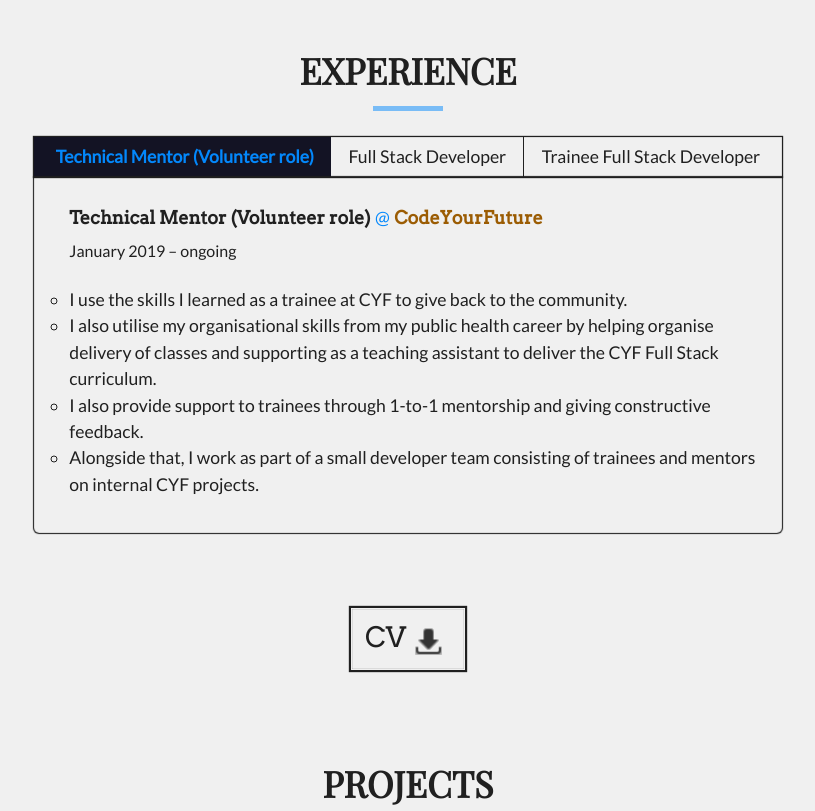
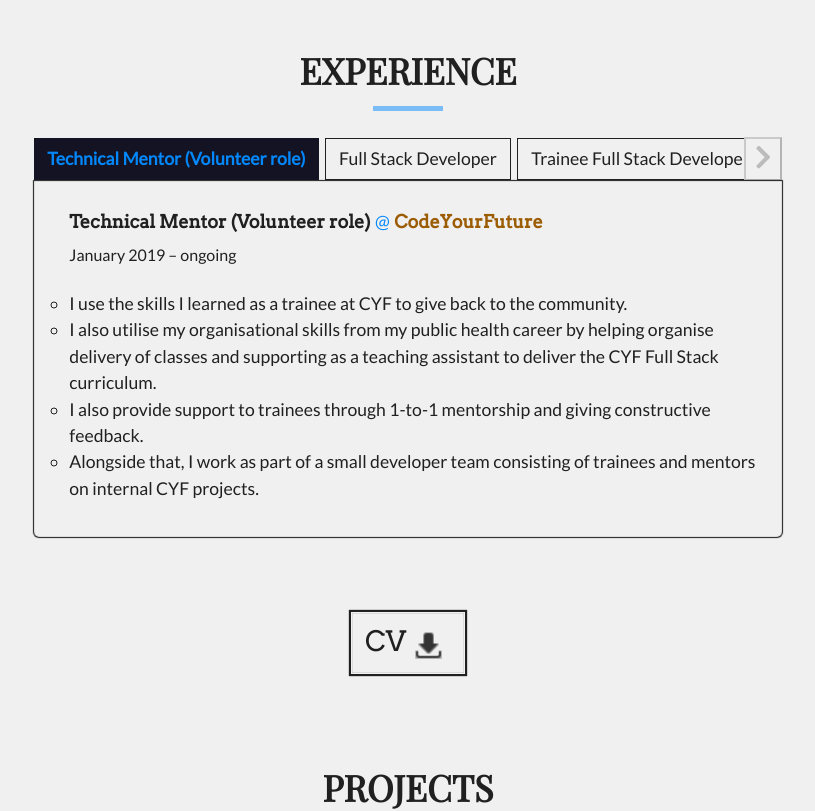
Before and after one commit to abdulkadiret/personal-portfolio, a React (Create React App) app: page / in a window 1280 px wide. Shown: the part 2200-3011 px from the top of the page, without its empty margins (232-1047 px from the left). Built offline with nearby package versions, Linux system fonts and the light colour scheme; a web font is replaced by a local one.

Commit message:
Update styles

```diff
--- a/src/components/Experience/style.css
+++ b/src/components/Experience/style.css
@@ -2,29 +2,71 @@
   background: var(--background-color);
 }
 
+.scroll-wrapper {
+  position: relative;
+  display: flex;
+  align-items: center;
+}
+
 .button__group {
-  box-shadow: inset 0 0 1px 0 var(--text-color), 0 0 1px 1px var(--text-color);
+  display: flex;
+  overflow-x: auto;
+  white-space: nowrap;
+  -webkit-overflow-scrolling: touch;
+  scrollbar-width: none;
+  flex-grow: 1;
+  scroll-behavior: smooth;
+}
+
+/* Buttons inside scroll area */
+.button__group .btn {
+  flex: 0 0 auto;
+  margin-right: 0.4rem;
+  margin-left: 0.4rem;
+}
+
+.button__group .btn:first-child {
+  margin-left: 0;
+}
+
+.button__group .btn:last-child {
+  margin-right: 0;
+}
+
+/* Scroll buttons */
+.scroll-btn {
+  background: none;
+  cursor: pointer;
+  font-size: 1.5rem;
+  padding: 0 0.5rem;
+  color: var(--text-color);
+  opacity: 0.25;
+  user-select: none;
+  transition: color 0.3s ease;
+}
+
+.scroll-btn.left:hover,
+.scroll-btn.right:hover {
+  color: var(--link-color);
+  border-color: var(--link-color);
+  opacity: 1;
+  box-shadow: 0 0 0 1px var(--link-color);
+}
+
+.button__group::-webkit-scrollbar-thumb {
+  background-color: rgba(0,0,0,0.2);
+  border-radius: 3px;
+}
+
+.button__group::-webkit-scrollbar-track {
+  background: transparent;
 }
 
 .experience__btn {
-  font-family: 'Lato', sans-serif, 'Times New Roman';
-  border-top: none;
-  border-bottom: none;
-  border-color: var(--text-color);
-  background-color: transparent;
-  color: var(--text-color);
-  padding-left: 0.25rem;
-  padding-right: 0.25rem;
-}
-
-.experience__btn:first-child {
-  padding-left: 0.5rem;
-  border-left: none;
-}
-
-.experience__btn:last-child {
-  padding-right: 0.5rem;
-  border-right: none;
+    font-family: 'Lato', sans-serif, 'Times New Roman';
+    border-color: var(--text-color);
+    background-color: transparent;
+    color: var(--text-color);
 }
 
 .btn-primary:hover {
--- a/src/components/Projects/style.css
+++ b/src/components/Projects/style.css
@@ -97,7 +97,7 @@
 }
 
 .right__card__text {
-  max-height: 195px;
+  max-height: 220px;
   overflow: auto;
   padding-right: 15px !important;
   margin-bottom: 15px !important;
@@ -105,6 +105,7 @@
   font-size: 16px;
   scrollbar-width: thin; /* for Firefox */
   text-align: justify;
+  word-break: break-word;
 }
 
 /* Custom scrollbar for WebKit (Chrome, Edge, Safari) */
```
